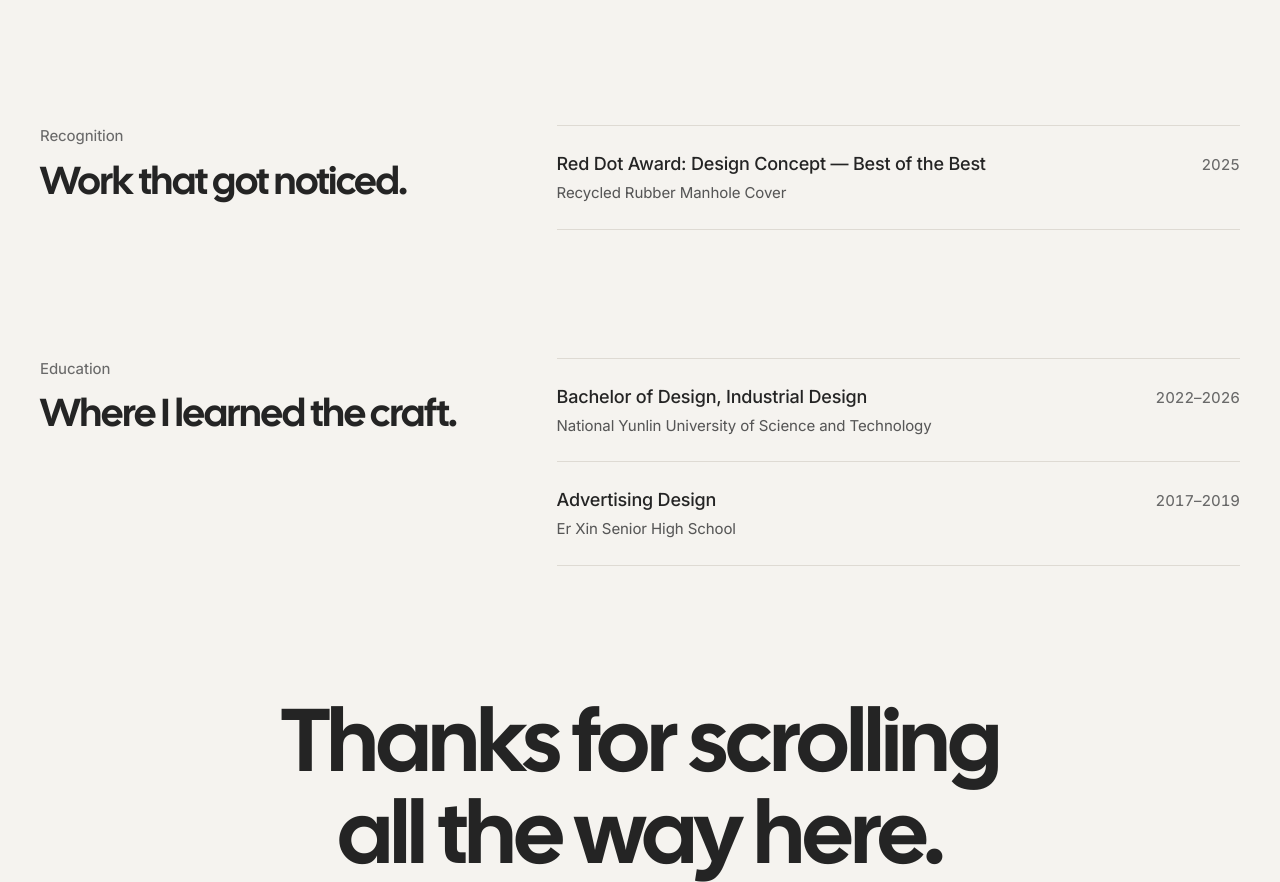
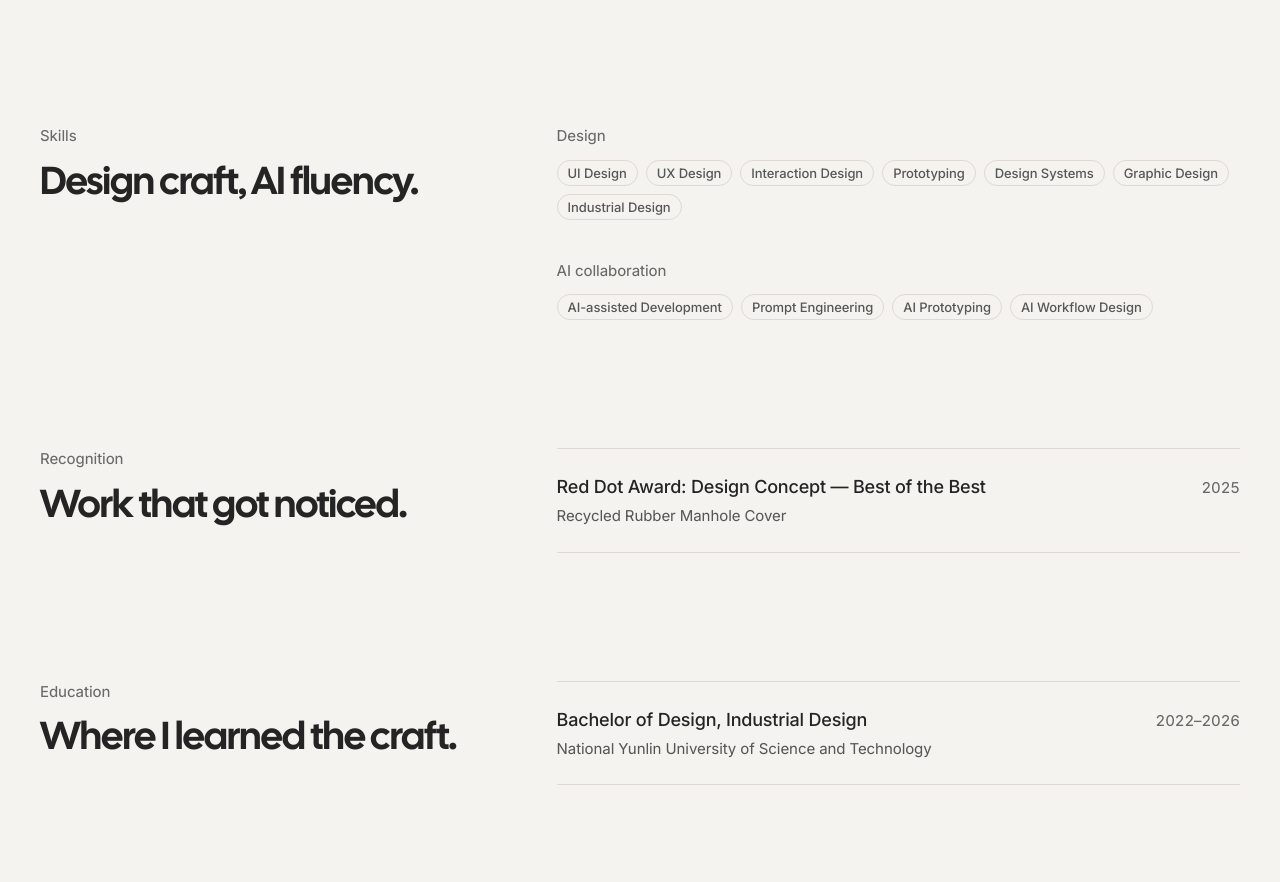
Before and after one commit to FinnHuang0803/finnhuang0803.github.io, a plain HTML site: page about/index.html in a window 1280 px wide. Shown: the part 1100-1982 px from the top of the page. Drawn offline with Linux system fonts and the light colour scheme.

Commit message:
About: Chinese résumé button and footer link, Skills section, new résumés
Co-Authored-By: Claude Opus 5.5 <noreply@anthropic.com>

```diff
--- a/about/index.html
+++ b/about/index.html
@@ -69,6 +69,10 @@
             <span class="btn__shape" aria-hidden="true"><span class="btn__ring-a"><i class="l"></i><i class="m"></i><i class="r"></i></span><span class="btn__ring-b"><i class="l"></i><i class="m"></i><i class="r"></i></span><span class="btn__fill"><i class="l"></i><i class="m"></i><i class="r"></i></span></span>
             <span class="btn__label">Résumé ↗</span>
           </a>
+          <a class="btn btn--secondary" href="/Finn-Huang-Resume-zh.pdf" target="_blank" rel="noopener" aria-label="Chinese résumé (opens in a new tab)">
+            <span class="btn__shape" aria-hidden="true"><span class="btn__ring-a"><i class="l"></i><i class="m"></i><i class="r"></i></span><span class="btn__ring-b"><i class="l"></i><i class="m"></i><i class="r"></i></span><span class="btn__fill"><i class="l"></i><i class="m"></i><i class="r"></i></span></span>
+            <span class="btn__label"><span lang="zh-Hant">中文履歷</span> ↗</span>
+          </a>
           <button class="btn btn--secondary" type="button" data-copy-email="jack47340695@gmail.com">
             <span class="btn__shape" aria-hidden="true"><span class="btn__ring-a"><i class="l"></i><i class="m"></i><i class="r"></i></span><span class="btn__ring-b"><i class="l"></i><i class="m"></i><i class="r"></i></span><span class="btn__fill"><i class="l"></i><i class="m"></i><i class="r"></i></span></span>
             <span class="btn__label">Copy email</span>
@@ -99,6 +103,37 @@
           <p class="ways__body">I approach each problem with empathy, from every user's point of view.</p>
         </li>
       </ul>
+    </section>
+
+    <!-- 7.2a Skills (same layout as Recognition and Education; capsules are a plain list, not controls) -->
+    <section class="container about-section about-list" aria-labelledby="skills">
+      <div class="about-list__head" data-reveal>
+        <p class="section-label">Skills</p>
+        <h2 class="about-heading" id="skills">Design craft, AI fluency.</h2>
+      </div>
+      <div class="skill-groups" data-reveal>
+        <div class="skill-group">
+          <h3 class="skill-group__label" id="skills-design">Design</h3>
+          <ul class="capsules" aria-labelledby="skills-design">
+            <li class="capsule">UI Design</li>
+            <li class="capsule">UX Design</li>
+            <li class="capsule">Interaction Design</li>
+            <li class="capsule">Prototyping</li>
+            <li class="capsule">Design Systems</li>
+            <li class="capsule">Graphic Design</li>
+            <li class="capsule">Industrial Design</li>
+          </ul>
+        </div>
+        <div class="skill-group">
+          <h3 class="skill-group__label" id="skills-ai">AI collaboration</h3>
+          <ul class="capsules" aria-labelledby="skills-ai">
+            <li class="capsule">AI-assisted Development</li>
+            <li class="capsule">Prompt Engineering</li>
+            <li class="capsule">AI Prototyping</li>
+            <li class="capsule">AI Workflow Design</li>
+          </ul>
+        </div>
+      </div>
     </section>
 
     <!-- 7.3 Recognition (same layout as Education) -->
@@ -132,13 +167,6 @@
           </div>
           <p class="entry__year">2022–2026</p>
         </li>
-        <li class="entry">
-          <div class="entry__main">
-            <p class="entry__title">Advertising Design</p>
-            <p class="entry__sub">Er Xin Senior High School</p>
-          </div>
-          <p class="entry__year">2017–2019</p>
-        </li>
       </ul>
     </section>
 
@@ -149,6 +177,10 @@
         <a class="btn btn--primary" href="/Finn-Huang-Resume.pdf" target="_blank" rel="noopener" aria-label="Résumé (opens in a new tab)">
           <span class="btn__shape" aria-hidden="true"><span class="btn__ring-a"><i class="l"></i><i class="m"></i><i class="r"></i></span><span class="btn__ring-b"><i class="l"></i><i class="m"></i><i class="r"></i></span><span class="btn__fill"><i class="l"></i><i class="m"></i><i class="r"></i></span></span>
           <span class="btn__label">Résumé ↗</span>
+        </a>
+        <a class="btn btn--secondary" href="/Finn-Huang-Resume-zh.pdf" target="_blank" rel="noopener" aria-label="Chinese résumé (opens in a new tab)">
+          <span class="btn__shape" aria-hidden="true"><span class="btn__ring-a"><i class="l"></i><i class="m"></i><i class="r"></i></span><span class="btn__ring-b"><i class="l"></i><i class="m"></i><i class="r"></i></span><span class="btn__fill"><i class="l"></i><i class="m"></i><i class="r"></i></span></span>
+          <span class="btn__label"><span lang="zh-Hant">中文履歷</span> ↗</span>
         </a>
         <button class="btn btn--secondary" type="button" data-copy-email="jack47340695@gmail.com">
           <span class="btn__shape" aria-hidden="true"><span class="btn__ring-a"><i class="l"></i><i class="m"></i><i class="r"></i></span><span class="btn__ring-b"><i class="l"></i><i class="m"></i><i class="r"></i></span><span class="btn__fill"><i class="l"></i><i class="m"></i><i class="r"></i></span></span>
@@ -170,6 +202,7 @@
         <li><a class="site-footer__link" href="https://www.linkedin.com/in/finn-huang-227323421" target="_blank" rel="noopener">LinkedIn</a></li>
         <li><a class="site-footer__link" href="https://www.behance.net/huangjack2" target="_blank" rel="noopener">Behance</a></li>
         <li><a class="site-footer__link" href="/Finn-Huang-Resume.pdf" target="_blank" rel="noopener">Résumé</a></li>
+        <li><a class="site-footer__link" href="/Finn-Huang-Resume-zh.pdf" target="_blank" rel="noopener" lang="zh-Hant">中文履歷</a></li>
       </ul>
     </div>
   </footer>
--- a/assets/css/about.css
+++ b/assets/css/about.css
@@ -93,6 +93,39 @@
   font-weight: 420;
   letter-spacing: var(--tracking-small);
   color: var(--ink-2);
+}
+
+/* ---------- 7.2a Skills: same two-column layout as Recognition/Education (.about-list) ---------- */
+.skill-groups { display: grid; gap: 40px; }
+.skill-group__label {
+  font-size: var(--meta-size);
+  line-height: var(--meta-lh);
+  font-weight: var(--meta-weight-strong);
+  letter-spacing: var(--tracking-small);
+  color: var(--ink-3);
+}
+.capsules {
+  display: flex;
+  flex-wrap: wrap;
+  gap: 8px;
+  margin-top: 12px;
+}
+/* Outline capsule (reusable, §4.2.2): the card tag's shape and type (§4.2.1) with no fill.
+   A label, not a control: no hover or press state, default cursor, never focusable. */
+.capsule {
+  box-sizing: border-box;
+  height: 26px;
+  padding: 0 10px;
+  border: 1px solid var(--line);
+  border-radius: 999px;
+  background: transparent;
+  color: var(--ink-2);
+  font-size: 13px;
+  line-height: 24px;
+  font-weight: 500;
+  letter-spacing: var(--tracking-small);
+  white-space: nowrap;
+  cursor: default;
 }
 
 /* ---------- 7.3 / 7.4 Recognition and Education: label + heading left, ruled list right ---------- */
@@ -191,6 +224,8 @@
   transition: transform var(--spring-press-dur) var(--spring-press);
 }
 .btn > .btn__label, .btn > .btn__check { grid-area: 1 / 1; }
+/* Chinese label (Noto Sans TC subset): 550 matches the stroke of Inter 500 beside it (§2 Typography). */
+.btn [lang="zh-Hant"] { font-weight: 550; }
 .btn--primary   { --fill: var(--ink);     --fill-hover: color-mix(in oklab, var(--ink) 84%, var(--bg)); color: var(--bg); }
 .btn--secondary { --fill: var(--surface); --fill-hover: var(--nav-selected); color: var(--ink); }
 
--- a/assets/css/site.css
+++ b/assets/css/site.css
@@ -286,6 +286,8 @@ html.pe [data-page-enter] { opacity: 0; }
   position: absolute;
   inset: -10px -8px;
 }
+/* Chinese link (Noto Sans TC subset): 480 matches the stroke of Inter 420 beside it (§2 Typography). */
+.site-footer__link[lang="zh-Hant"] { font-weight: 480; }
 @media (hover: hover) {
   .site-footer__link:hover { color: var(--ink); }
 }
--- a/assets/css/tokens.css
+++ b/assets/css/tokens.css
@@ -14,6 +14,16 @@
   font-weight: 100 900;
   font-style: normal;
   font-display: swap;
+}
+/* Inter has no Chinese glyphs: a subset of Noto Sans TC (variable weight) holding only the
+   Chinese characters used on the site (中文履歷). Rebuild it when new Chinese text is added. */
+@font-face {
+  font-family: "Noto Sans TC";
+  src: url("/assets/fonts/noto-sans-tc-subset-wght.woff2") format("woff2");
+  font-weight: 100 900;
+  font-style: normal;
+  font-display: swap;
+  unicode-range: U+4E2D, U+5C65, U+6587, U+6B77;
 }
 
 /* ---------- Colour tokens are registered as colours so a theme switch can cross-fade them ---------- */
@@ -83,8 +93,8 @@
     --card-homeproof var(--theme-dur) var(--theme-ease), --card-manhole-cover var(--theme-dur) var(--theme-ease);
 
   /* ----- Type ----- */
-  --font-display: "Cal Sans", "Inter", system-ui, -apple-system, "Segoe UI", sans-serif;
-  --font-text: "Inter", system-ui, -apple-system, "Segoe UI", sans-serif;
+  --font-display: "Cal Sans", "Inter", "Noto Sans TC", system-ui, -apple-system, "Segoe UI", sans-serif;
+  --font-text: "Inter", "Noto Sans TC", system-ui, -apple-system, "Segoe UI", sans-serif;
 
   --tracking-text: -0.011em;     /* Inter, slightly negative (as in the Lab prototypes) */
   --tracking-small: -0.006em;    /* Inter at 13–15px */
```
Also changed, not shown: 404.html (+1 -0 lines), index.html (+1 -0 lines), lab/index.html (+1 -0 lines), work/clasp/index.html (+1 -0 lines), work/homeproof/index.html (+1 -0 lines), work/manhole-cover/index.html (+1 -0 lines), work/ventari/index.html (+1 -0 lines), assets/fonts/NotoSansTC-OFL.txt (added), assets/fonts/noto-sans-tc-subset-wght.woff2 (added), 2 other files.
